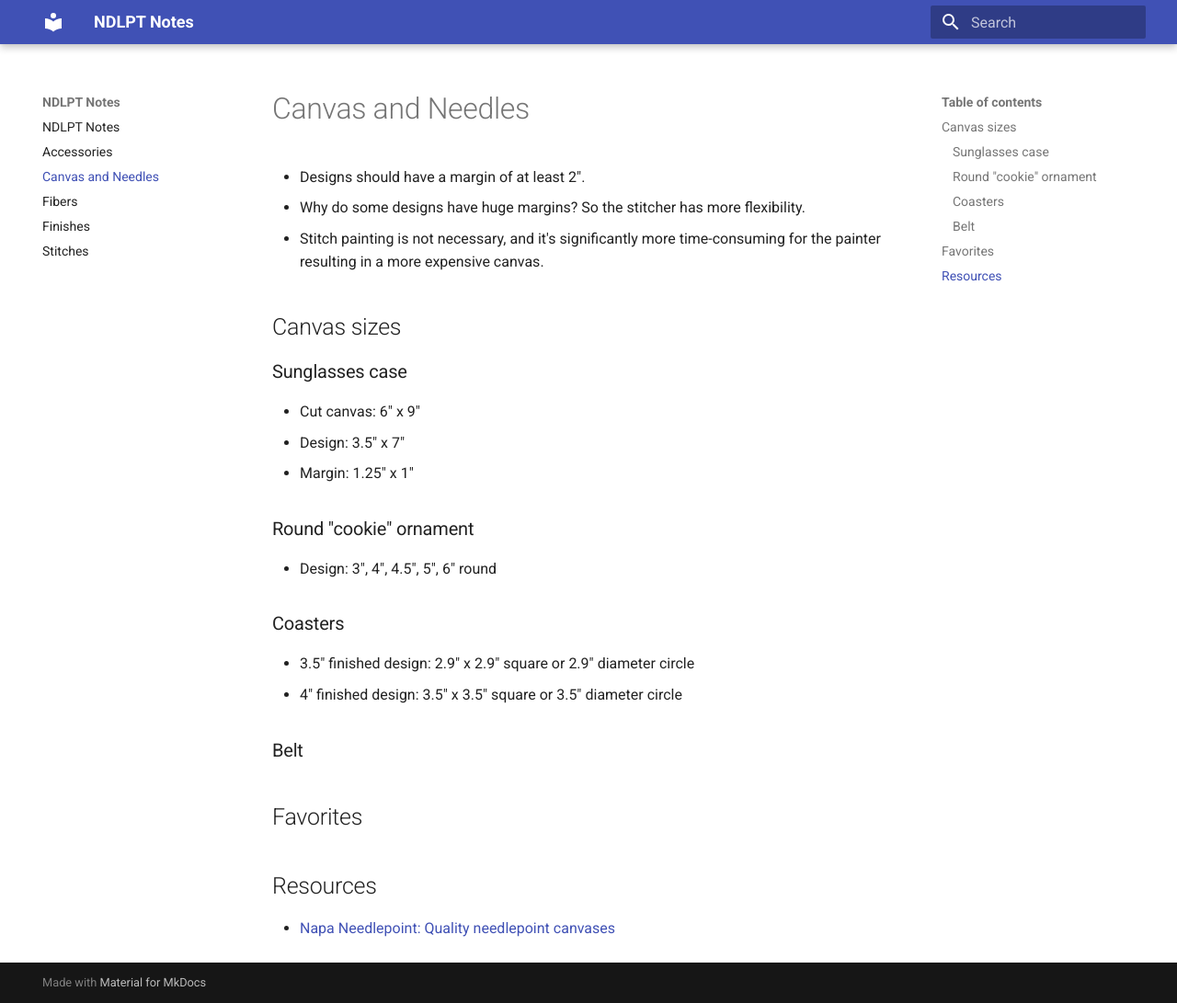
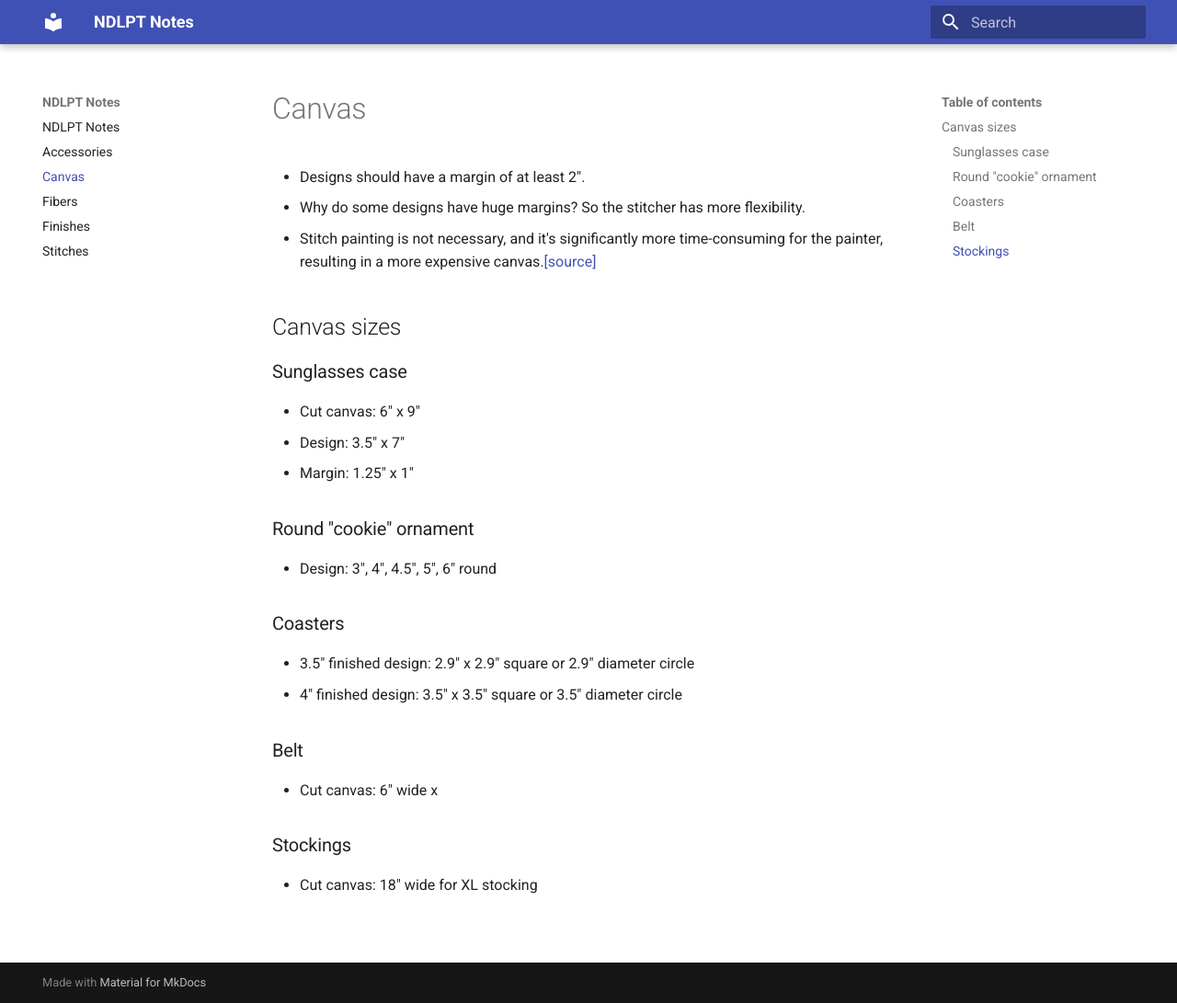
Before and after one commit to shylaclark/ndlpt-notes, an MkDocs documentation site: the page built from docs/canvas.md, in a window 1280 px wide and 1091 px high. Shown: the whole window at 92% size. Built offline with MkDocs 1.6.1 and Material for MkDocs 9.7.7, drawn with Linux system fonts in a browser that asks for light colours.

Commit message:
Update canvas.md

```diff
--- a/docs/canvas.md
+++ b/docs/canvas.md
@@ -1,8 +1,8 @@
-# Canvas and Needles
+# Canvas
 
 * Designs should have a margin of at least 2".
 * Why do some designs have huge margins? So the stitcher has more flexibility.
-* Stitch painting is not necessary, and it's significantly more time-consuming for the painter resulting in a more expensive canvas.
+* Stitch painting is not necessary, and it's significantly more time-consuming for the painter, resulting in a more expensive canvas.[[source]](https://napaneedlepoint.com/about-needlepoint/2016/06/19/quality-needlepoint-canvases/)
 
 
 
@@ -22,9 +22,7 @@
 - 4" finished design: 3.5" x 3.5" square or 3.5" diameter circle
 
 ### Belt
+- Cut canvas: 6" wide x
 
-
-## Favorites
-
-## Resources
-* [Napa Needlepoint: Quality needlepoint canvases](https://napaneedlepoint.com/about-needlepoint/2016/06/19/quality-needlepoint-canvases/)
+### Stockings
+- Cut canvas: 18" wide for XL stocking
```
